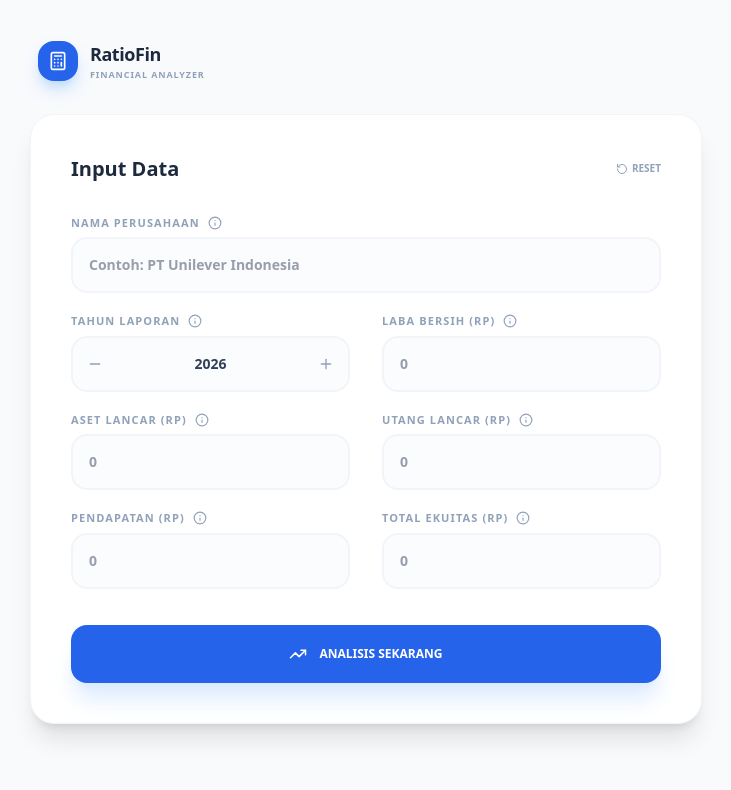
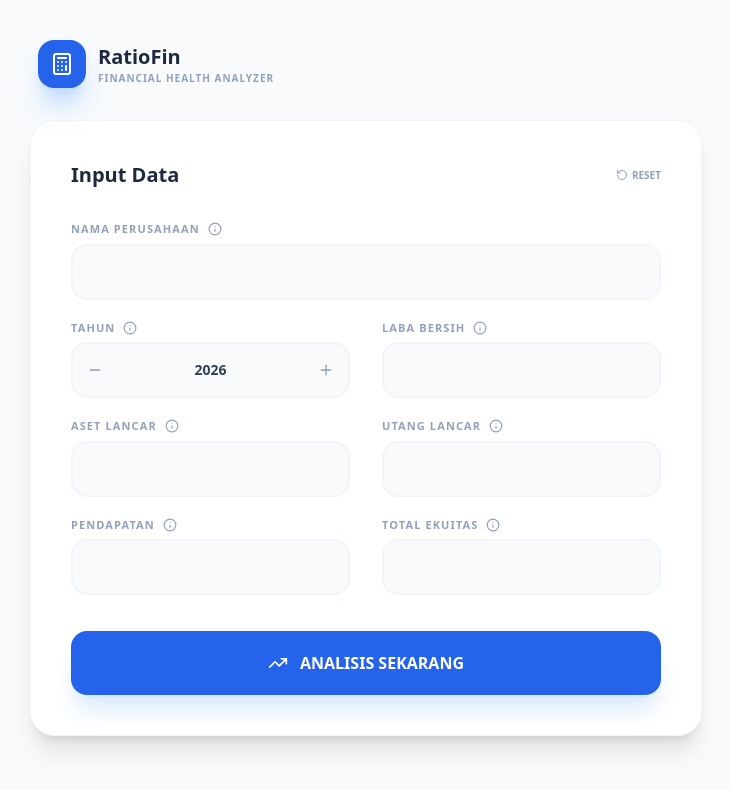
Before and after one commit to andromeda2910/ratio-fin, a React (Vite) app in the folder ratio-fin/: page / in a window 1280 px wide. Shown: the top 790 px of the page, without its empty margins (274-1005 px from the left). Built offline with nearby package versions, Linux system fonts and the light colour scheme.

Commit message:
update pdf

```diff
--- a/ratio-fin/src/App.jsx
+++ b/ratio-fin/src/App.jsx
@@ -1,9 +1,14 @@
 import React, { useState, useEffect, useRef } from 'react';
-import { Info, Calculator, TrendingUp, X, AlertCircle, Plus, Minus, CheckCircle2, AlertTriangle, RotateCcw, Download } from 'lucide-react';
-// Pastikan semua fungsi ini ada di file calculations.js kamu
-import { calculateRatios, getStatus, formatRibuan, getInsight, calculateHealthScore } from './calculations';
+import {
+  Info, Calculator, TrendingUp, X, AlertCircle, Plus, Minus,
+  CheckCircle2, AlertTriangle, RotateCcw, Download
+} from 'lucide-react';
+import {
+  calculateRatios, getStatus, formatRibuan, getInsight, calculateHealthScore
+} from './calculations';
 import html2pdf from 'html2pdf.js';
 
+/* --- TOOLTIP COMPONENT --- */
 const InfoTooltip = ({ info }) => {
   const [isOpen, setIsOpen] = useState(false);
   const tooltipRef = useRef(null);
@@ -16,198 +21,166 @@ const InfoTooltip = ({ info }) => {
     <div className="relative flex items-center" ref={tooltipRef}>
       <button type="button" onClick={() => setIsOpen(!isOpen)} className="text-slate-400 hover:text-blue-500 focus:outline-none"><Info size={14} /></button>
       {isOpen && (
-        <div className="absolute bottom-full left-0 mb-2 w-56 p-3 bg-slate-800 text-white text-[10px] rounded-xl shadow-2xl z-50 border border-slate-700">
-          {info}<div className="absolute top-full left-2 -mt-1 border-4 border-transparent border-t-slate-800"></div>
+        <div style={{ backgroundColor: '#1E293B', color: '#FFFFFF' }} className="absolute bottom-full left-0 mb-2 w-56 p-3 text-[10px] rounded-xl shadow-2xl z-50 border border-slate-700">
+          {info}
         </div>
       )}
     </div>
   );
 };
 
-const InputField = ({ label, info, value, onChange, type = "text", error, isYear = false, placeholder }) => (
-  <div className="flex flex-col gap-1.5 mb-5 group">
+/* --- INPUT FIELD COMPONENT --- */
+const InputField = ({ label, info, value, onChange, error, isYear = false }) => (
+  <div className="flex flex-col gap-1.5 mb-5">
     <div className="flex items-center gap-2">
       <label className="text-[11px] font-black text-slate-400 uppercase tracking-widest">{label}</label>
       <InfoTooltip info={info} />
     </div>
     <div className="relative flex items-center">
-      {isYear && <button onClick={() => onChange(String(Number(value) - 1))} className="absolute left-2 p-2 hover:bg-white rounded-lg text-slate-400 hover:text-blue-600 transition-all z-10"><Minus size={16} /></button>}
+      {isYear && <button type="button" onClick={() => onChange(String(Number(value) - 1))} className="absolute left-2 p-2 text-slate-400 hover:text-blue-600 z-10"><Minus size={16} /></button>}
       <input
-        type={type}
-        value={value}
-        onChange={(e) => onChange(e.target.value)}
-        className={`w-full p-4 ${isYear ? 'text-center px-10' : ''} border-2 ${error ? 'border-red-100 bg-red-50/50' : 'border-slate-100 bg-slate-50/50'} rounded-2xl outline-none focus:border-blue-500 focus:bg-white font-bold text-slate-700 transition-all text-sm`}
-        placeholder={placeholder || (isYear ? "2026" : "0")}
+        type="text" value={value} onChange={(e) => onChange(e.target.value)}
+        className={`w-full p-4 ${isYear ? 'text-center' : ''} border-2 ${error ? 'border-red-200 bg-red-50' : 'border-slate-100 bg-slate-50'} rounded-2xl outline-none focus:border-blue-500 focus:bg-white font-bold text-slate-700 transition-all text-sm`}
       />
-      {isYear && <button onClick={() => onChange(String(Number(value) + 1))} className="absolute right-2 p-2 hover:bg-white rounded-lg text-slate-400 hover:text-blue-600 transition-all z-10"><Plus size={16} /></button>}
+      {isYear && <button type="button" onClick={() => onChange(String(Number(value) + 1))} className="absolute right-2 p-2 text-slate-400 hover:text-blue-600 z-10"><Plus size={16} /></button>}
     </div>
     {error && <span className="text-[10px] text-red-500 font-bold flex items-center gap-1 mt-1"><AlertCircle size={10}/> {error}</span>}
   </div>
 );
 
+/* --- RESULT ROW (DIBERSIHKAN DARI OKLCH) --- */
 const ResultRow = ({ label, type, value, suffix, status }) => {
-  const isPositive = status === 'Sehat' || status === 'Efisien' || status === 'Sangat Baik';
-  // Menggunakan HEX standar untuk menghindari error oklch pada html2canvas
+  const isPositive = ['Sehat', 'Efisien', 'Sangat Baik'].includes(status);
   const bgColor = isPositive ? '#ECFDF5' : '#FFFBEB';
   const textColor = isPositive ? '#059669' : '#D97706';
   const borderColor = isPositive ? '#D1FAE5' : '#FEF3C7';
 
   return (
-    <div className="p-4 md:p-5 bg-white rounded-2xl border border-slate-100 mb-4 shadow-sm">
+    <div style={{ backgroundColor: '#FFFFFF', borderColor: '#F1F5F9' }} className="p-4 rounded-2xl border mb-4 shadow-sm">
       <div className="flex justify-between items-start mb-3">
         <div>
-          <p className="text-[9px] font-black text-slate-400 uppercase tracking-widest mb-1">{label}</p>
-          <p className="text-2xl md:text-3xl font-black text-slate-900 tracking-tighter">{value}<span className="text-base text-slate-400 ml-0.5">{suffix}</span></p>
+          <p style={{ color: '#94A3B8' }} className="text-[9px] font-black uppercase tracking-widest mb-1">{label}</p>
+          <p style={{ color: '#0F172A' }} className="text-2xl font-black tracking-tighter">{value}<span style={{ color: '#94A3B8' }} className="text-base ml-0.5">{suffix}</span></p>
         </div>
-        <div style={{ backgroundColor: bgColor, color: textColor, border: `1px solid ${borderColor}` }} className="flex items-center gap-1 px-3 py-1.5 rounded-xl text-[9px] font-black uppercase">
+        <div style={{ backgroundColor: bgColor, color: textColor, border: `1px solid ${borderColor}` }} className="px-3 py-1.5 rounded-xl text-[9px] font-black uppercase flex items-center gap-1">
           {isPositive ? <CheckCircle2 size={10}/> : <AlertTriangle size={10}/>} {status}
         </div>
       </div>
-      <p className="text-[10px] text-slate-600 leading-relaxed bg-slate-50 p-3 rounded-xl border border-slate-100">
-        <span className="font-bold text-blue-700">💡 Insight:</span> {getInsight(type, value)}
+      <p style={{ backgroundColor: '#F8FAFC', color: '#475569', border: '1px solid #F1F5F9' }} className="text-[10px] p-3 rounded-xl leading-relaxed">
+        <span style={{ color: '#2563EB', fontWeight: '800' }}>💡 Insight:</span> {getInsight(type, value)}
       </p>
     </div>
   );
 };
 
+/* --- MAIN APP --- */
 export default function App() {
-  const [formData, setFormData] = useState({
-    namaPT: '', tahun: '2026', labaBersih: '', asetLancar: '', utangLancar: '', pendapatan: '', totalEkuitas: ''
-  });
+  const [formData, setFormData] = useState({ namaPT: '', tahun: '2026', labaBersih: '', asetLancar: '', utangLancar: '', pendapatan: '', totalEkuitas: '' });
   const [errors, setErrors] = useState({});
   const [results, setResults] = useState(null);
   const [showModal, setShowModal] = useState(false);
 
-  // Fungsi input dengan format ribuan otomatis
   const handleInputChange = (field, val) => {
-    const formattedValue = (field === 'namaPT' || field === 'tahun') ? val : formatRibuan(val);
-    setFormData(prev => ({ ...prev, [field]: formattedValue }));
+    const v = (field === 'namaPT' || field === 'tahun') ? val : formatRibuan(val);
+    setFormData(prev => ({ ...prev, [field]: v }));
     if (errors[field]) setErrors(prev => ({ ...prev, [field]: null }));
   };
 
+  const validate = () => {
+    let newErrors = {};
+    ['namaPT', 'labaBersih', 'asetLancar', 'utangLancar', 'pendapatan', 'totalEkuitas'].forEach(f => { if (!formData[f]) newErrors[f] = "Wajib diisi"; });
+    setErrors(newErrors);
+    return Object.keys(newErrors).length === 0;
+  };
+
+  /* --- FUNGSI DOWNLOAD SAKTI --- */
   const downloadPDF = () => {
     const element = document.getElementById('report-to-print');
     if (!element) return;
 
-  // Konfigurasi khusus untuk mengakali Tailwind v4
     const opt = {
-    margin:       10,
-    filename:     `RatioFin_${formData.namaPT || 'Laporan'}.pdf`,
-    image:        { type: 'jpeg', quality: 0.98 },
-    html2canvas:  {
+      margin: 10,
+      filename: `RatioFin_${formData.namaPT || 'Laporan'}.pdf`,
+      image: { type: 'jpeg', quality: 0.98 },
+      html2canvas: {
         scale: 2,
         useCORS: true,
-      // PENTING: Ini akan memaksa background putih dan mengabaikan error warna CSS
-      backgroundColor: '#ffffff',
-      logging: false
+        backgroundColor: '#FFFFFF',
+        letterRendering: true
       },
-    jsPDF:        { unit: 'mm', format: 'a4', orientation: 'portrait' }
+      jsPDF: { unit: 'mm', format: 'a4', orientation: 'portrait' }
     };
 
-  // Jalankan html2pdf
-  html2pdf().set(opt).from(element).save();
-};;
-
-  const validate = () => {
-    let newErrors = {};
-    ['namaPT', 'labaBersih', 'asetLancar', 'utangLancar', 'pendapatan', 'totalEkuitas'].forEach(f => {
-      if (!formData[f]) newErrors[f] = "Wajib diisi";
-    });
-    setErrors(newErrors);
-    return Object.keys(newErrors).length === 0;
+    html2pdf().from(element).set(opt).save();
   };
 
   return (
     <div className="min-h-screen bg-slate-50 py-10 px-4">
       <div className="max-w-2xl mx-auto">
+        {/* Header */}
         <div className="flex items-center gap-3 mb-8 px-2">
-          <div style={{backgroundColor: '#2563EB'}} className="w-10 h-10 rounded-2xl flex items-center justify-center text-white shadow-lg shadow-blue-200">
-            <Calculator size={20} />
+          <div style={{ backgroundColor: '#2563EB' }} className="w-12 h-12 rounded-2xl flex items-center justify-center text-white shadow-xl shadow-blue-200">
+            <Calculator size={24} />
           </div>
           <div>
-            <h1 className="text-lg font-black text-slate-800 tracking-tight">RatioFin</h1>
-            <p className="text-[9px] font-bold text-slate-400 uppercase tracking-widest">Financial Analyzer</p>
+            <h1 className="text-xl font-black text-slate-800">RatioFin</h1>
+            <p className="text-[10px] font-bold text-slate-400 uppercase tracking-widest">Financial Health Analyzer</p>
           </div>
         </div>
 
+        {/* Card Form */}
         <div className="bg-white p-6 md:p-10 rounded-3xl shadow-xl border border-slate-100">
           <div className="flex justify-between items-center mb-8">
             <h2 className="text-xl font-black text-slate-800">Input Data</h2>
-            <button
-              onClick={() => { setFormData({ namaPT: '', tahun: '2026', labaBersih: '', asetLancar: '', utangLancar: '', pendapatan: '', totalEkuitas: '' }); setResults(null); }}
-              className="text-[10px] font-black text-slate-400 hover:text-red-500 uppercase flex items-center gap-1 transition-colors"
-            >
-              <RotateCcw size={12}/> Reset
-            </button>
+            <button onClick={() => { setFormData({ namaPT: '', tahun: '2026', labaBersih: '', asetLancar: '', utangLancar: '', pendapatan: '', totalEkuitas: '' }); setResults(null); }} className="text-[10px] font-black text-slate-400 hover:text-red-500 uppercase flex items-center gap-1 transition-colors"><RotateCcw size={12}/> Reset</button>
           </div>
 
           <div className="grid grid-cols-1 md:grid-cols-2 gap-x-8">
-            <div className="md:col-span-2">
-              <InputField label="Nama Perusahaan" info="Nama bisnis Anda." value={formData.namaPT} onChange={(v) => handleInputChange('namaPT', v)} error={errors.namaPT} placeholder="Contoh: PT Unilever Indonesia" />
-            </div>
-            <InputField label="Tahun Laporan" isYear={true} info="Tahun periode keuangan." value={formData.tahun} onChange={(v) => handleInputChange('tahun', v)} />
-            <InputField label="Laba Bersih (Rp)" info="Total keuntungan setelah pajak." value={formData.labaBersih} onChange={(v) => handleInputChange('labaBersih', v)} error={errors.labaBersih} />
-            <InputField label="Aset Lancar (Rp)" info="Harta liquid (Kas, piutang, dll)." value={formData.asetLancar} onChange={(v) => handleInputChange('asetLancar', v)} error={errors.asetLancar} />
-            <InputField label="Utang Lancar (Rp)" info="Kewajiban jangka pendek." value={formData.utangLancar} onChange={(v) => handleInputChange('utangLancar', v)} error={errors.utangLancar} />
-            <InputField label="Pendapatan (Rp)" info="Total omzet penjualan." value={formData.pendapatan} onChange={(v) => handleInputChange('pendapatan', v)} error={errors.pendapatan} />
-            <InputField label="Total Ekuitas (Rp)" info="Modal bersih pemilik." value={formData.totalEkuitas} onChange={(v) => handleInputChange('totalEkuitas', v)} error={errors.totalEkuitas} />
+            <div className="md:col-span-2"><InputField label="Nama Perusahaan" info="Nama bisnis Anda" value={formData.namaPT} onChange={(v) => handleInputChange('namaPT', v)} error={errors.namaPT} /></div>
+            <InputField label="Tahun" isYear info="Periode laporan" value={formData.tahun} onChange={(v) => handleInputChange('tahun', v)} />
+            <InputField label="Laba Bersih" info="Keuntungan setelah pajak" value={formData.labaBersih} onChange={(v) => handleInputChange('labaBersih', v)} error={errors.labaBersih} />
+            <InputField label="Aset Lancar" info="Kas, Bank, Piutang" value={formData.asetLancar} onChange={(v) => handleInputChange('asetLancar', v)} error={errors.asetLancar} />
+            <InputField label="Utang Lancar" info="Kewajiban jangka pendek" value={formData.utangLancar} onChange={(v) => handleInputChange('utangLancar', v)} error={errors.utangLancar} />
+            <InputField label="Pendapatan" info="Total omzet" value={formData.pendapatan} onChange={(v) => handleInputChange('pendapatan', v)} error={errors.pendapatan} />
+            <InputField label="Total Ekuitas" info="Modal bersih pemilik" value={formData.totalEkuitas} onChange={(v) => handleInputChange('totalEkuitas', v)} error={errors.totalEkuitas} />
           </div>
 
-          <button
-            onClick={() => { if(validate()) { setResults(calculateRatios(formData)); setShowModal(true); } }}
-            style={{backgroundColor: '#2563EB'}}
-            className="w-full py-5 text-white font-black rounded-2xl shadow-xl shadow-blue-100 mt-4 flex items-center justify-center gap-3 uppercase text-xs hover:bg-blue-700 transition-all"
-          >
-            <TrendingUp size={18} /> Analisis Sekarang
-          </button>
+          <button onClick={() => { if(validate()) { setResults(calculateRatios(formData)); setShowModal(true); } }} style={{ backgroundColor: '#2563EB' }} className="w-full py-5 text-white font-black rounded-2xl shadow-xl shadow-blue-100 mt-4 flex items-center justify-center gap-3 hover:bg-blue-700 transition-all"> <TrendingUp size={20} /> ANALISIS SEKARANG </button>
         </div>
       </div>
 
+      {/* MODAL LAPORAN */}
       {showModal && results && (
         <div className="fixed inset-0 bg-slate-900/60 backdrop-blur-md flex items-center justify-center p-4 z-50 overflow-y-auto">
           <div className="bg-white w-full max-w-lg rounded-3xl shadow-2xl overflow-hidden my-auto">
-            <div id="report-to-print" className="bg-white">
-              <div style={{ backgroundColor: '#0F172A' }} className="p-6 md:p-8 text-white flex justify-between items-center">
+            {/* AREA PDF (MENGGUNAKAN FULL HEX) */}
+            <div id="report-to-print" style={{ backgroundColor: '#FFFFFF' }} className="p-0">
+              <div style={{ backgroundColor: '#0F172A' }} className="p-8 text-white flex justify-between items-center">
                 <div>
-                  <h3 className="text-xl font-black tracking-tight">Hasil Laporan</h3>
-                  <p className="text-slate-400 text-[10px] font-bold uppercase tracking-widest mt-1">{formData.namaPT} — {formData.tahun}</p>
+                  <h3 style={{ color: '#FFFFFF' }} className="text-2xl font-black">Laporan Finansial</h3>
+                  <p style={{ color: '#94A3B8' }} className="text-[10px] font-bold uppercase tracking-widest mt-1">{formData.namaPT} — {formData.tahun}</p>
                 </div>
-                <button onClick={() => setShowModal(false)} className="p-2 bg-white/10 rounded-full hover:bg-white/20 transition-colors"><X size={20} /></button>
+                <button onClick={() => setShowModal(false)} className="p-2 bg-white/10 rounded-full hover:bg-white/20"><X size={20} /></button>
               </div>
 
-              <div className="p-6 md:p-8">
-                {(() => {
-                  const scoreValue = calculateHealthScore(results);
-                  const color = scoreValue >= 80 ? "#10B981" : scoreValue >= 50 ? "#F59E0B" : "#EF4444";
-                  return (
-                    <div className="bg-slate-50 p-6 rounded-3xl border border-slate-100 text-center mb-6 shadow-inner">
-                      <p className="text-[10px] font-black text-slate-400 uppercase tracking-widest mb-2">Skor Kesehatan Finansial</p>
-                      <div style={{ color: color }} className="text-6xl font-black">{scoreValue}<span className="text-xl text-slate-300">/100</span></div>
-                      <p className="text-[11px] text-slate-500 mt-2 px-4 italic">{scoreValue >= 80 ? "🔥 Kondisi sangat prima!" : scoreValue >= 50 ? "⚠️ Kondisi cukup stabil." : "🚨 Perhatian khusus diperlukan!"}</p>
-                    </div>
-                  );
-                })()}
-
-                <ResultRow label="Current Ratio" type="currentRatio" value={results.currentRatio} suffix="x" status={getStatus('currentRatio', results.currentRatio)} />
-                <ResultRow label="Net Profit Margin" type="npm" value={results.npm} suffix="%" status={getStatus('npm', results.npm)} />
-                <ResultRow label="Return on Equity" type="roe" value={results.roe} suffix="%" status={getStatus('roe', results.roe)} />
+              <div className="p-8">
+                <div style={{ backgroundColor: '#F8FAFC', border: '1px solid #F1F5F9' }} className="p-8 rounded-4xl text-center mb-8">
+                  <p style={{ color: '#94A3B8' }} className="text-[10px] font-black uppercase tracking-widest mb-2">Health Score</p>
+                  <div style={{ color: '#10B981' }} className="text-7xl font-black">
+                    {calculateHealthScore(results)}<span style={{ color: '#CBD5E1' }} className="text-2xl">/100</span>
                   </div>
                 </div>
 
-            <div className="p-6 md:p-8 pt-0 space-y-3">
-              <button
-                onClick={downloadPDF}
-                style={{backgroundColor: '#2563EB'}}
-                className="w-full py-4 text-white font-black rounded-2xl flex items-center justify-center gap-3 uppercase text-[10px] tracking-widest shadow-lg shadow-blue-100 hover:bg-blue-700 transition-all"
-              >
-                <Download size={16} /> Download Laporan (PDF)
-              </button>
-              <button
-                onClick={() => setShowModal(false)}
-                className="w-full py-4 bg-slate-50 text-slate-500 font-bold rounded-2xl border border-slate-100 uppercase text-[10px] tracking-widest hover:bg-slate-100 transition-all"
-              >
-                Tutup
-              </button>
+                <ResultRow label="Likuiditas (Current Ratio)" type="currentRatio" value={results.currentRatio} suffix="x" status={getStatus('currentRatio', results.currentRatio)} />
+                <ResultRow label="Profitabilitas (NPM)" type="npm" value={results.npm} suffix="%" status={getStatus('npm', results.npm)} />
+                <ResultRow label="Efisiensi Modal (ROE)" type="roe" value={results.roe} suffix="%" status={getStatus('roe', results.roe)} />
+              </div>
+            </div>
+
+            {/* Action Buttons (Tidak masuk PDF) */}
+            <div className="p-8 pt-0 space-y-3">
+              <button onClick={downloadPDF} style={{ backgroundColor: '#2563EB' }} className="w-full py-4 text-white font-black rounded-2xl flex items-center justify-center gap-3 shadow-lg shadow-blue-100 hover:bg-blue-700 transition-all uppercase text-[11px] tracking-widest"> <Download size={18} /> Download PDF </button>
+              <button onClick={() => setShowModal(false)} style={{ backgroundColor: '#F8FAFC', color: '#64748B', border: '1px solid #E2E8F0' }} className="w-full py-4 rounded-2xl font-bold uppercase text-[11px] tracking-widest transition-all"> Tutup </button>
             </div>
           </div>
         </div>
```
Lines whose indentation alone changed are shown as unchanged.
